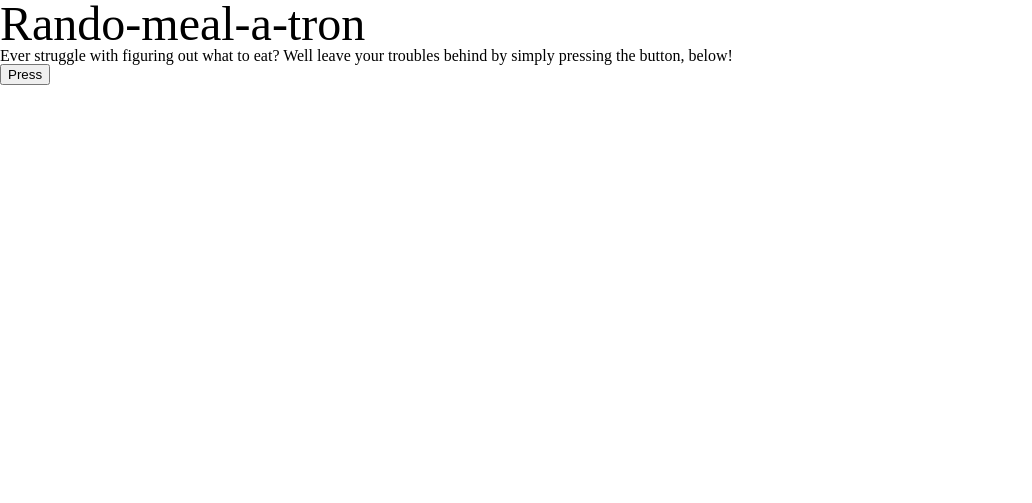
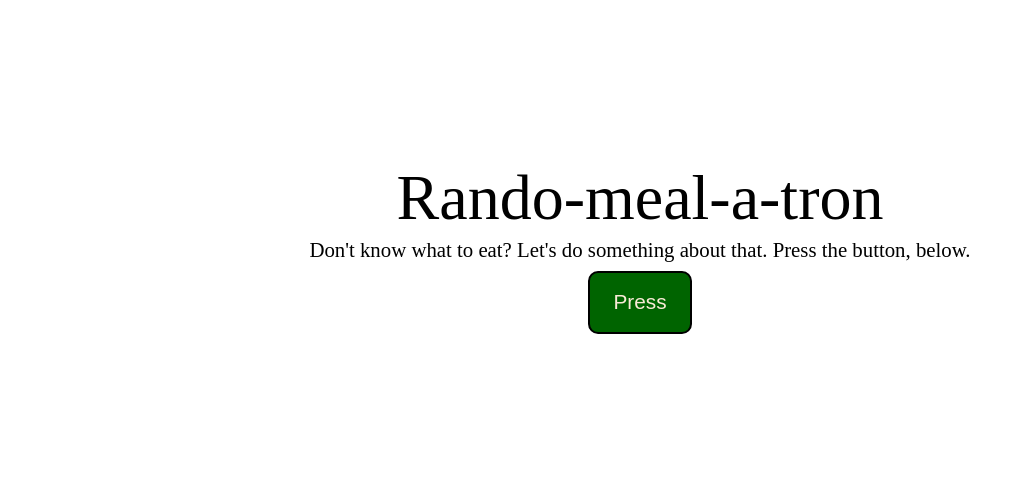
Before and after one commit to jessicafuller808/foodishAPI, a plain HTML site: page index.html in a window 1280 px wide. Shown: the whole page, without its empty margins (0-1032 px from the left). Drawn offline with Linux system fonts and the light colour scheme; no server answers.

Commit message:
added basic html and css for the project

```diff
--- a/css/style.css
+++ b/css/style.css
@@ -14,25 +14,47 @@ hmtl {
 /*******************************************/
 
 body {
+  font-size: 1.3rem;
+  display: flex;
+  flex-direction: column;
+  justify-content: center;
+  align-items: center;
 
 }
 
+.main {
+  display: flex;
+  flex-direction: column;
+  align-items: center;
+  justify-content: center;
+  min-height: 500px;
+  height: auto;
+}
+
 h2 {
-  font-size: 3rem;
+  font-size: 4rem;
+}
+
+h2, h3 {
+  margin-bottom: 10px;
 }
 
 
-/******************************************
-/* LAYOUT
-/*******************************************/
-header {
 
-}
 
-footer {
 
-}
+
 
 /******************************************
 /* ADDITIONAL STYLES
 /*******************************************/
+
+button {
+  background-color: darkgreen;
+  color:antiquewhite;
+  border: black solid 2px;
+  border-radius: 10px;
+  font-size: 1.3rem;
+  height: 3em;
+  width: 5em;
+}
--- a/index.html
+++ b/index.html
@@ -14,9 +14,12 @@
 		<link rel="stylesheet" href="css/style.css" type="text/css">
   </head>
   <body>
-    <h2>Rando-meal-a-tron</h2>
-    <h3>Ever struggle with figuring out what to eat? Well leave your troubles behind by simply pressing the button, below!</h3>
-    <button>Press</button>
+    <div class="main">
+      <h2>Rando-meal-a-tron</h2>
+      <h3>Don't know what to eat? Let's do something about that. Press the button, below.</h3>
+      <button>Press</button>
+      <img src="" />
+    </div>
     <script type="text/javascript" src="js/main.js"></script>
   </body>
 </html>
```
